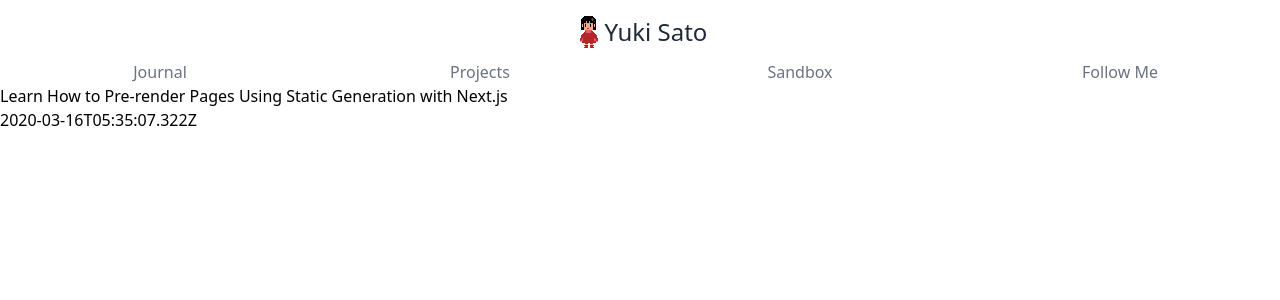
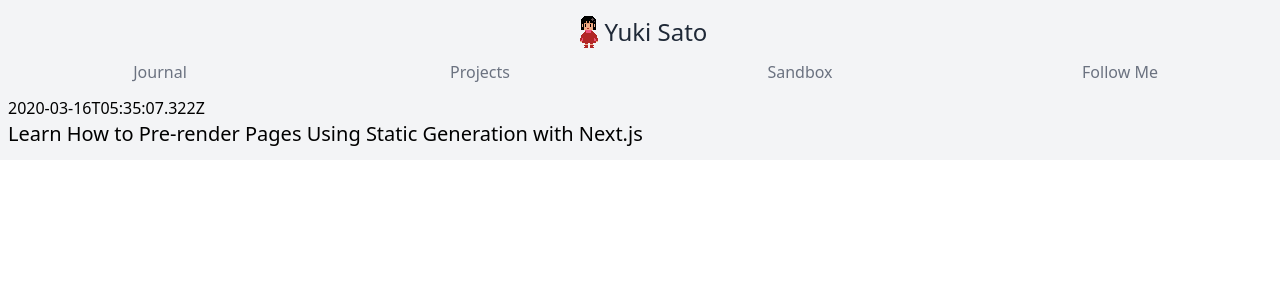
Before and after one commit to youxiberlin/next-blog, a Next.js app: page / in a window 1280 px wide. Shown: the top 300 px of the page. Built offline with nearby package versions, Linux system fonts and the light colour scheme.

Commit message:
Update posts layout

```diff
--- a/components/layouts/main.js
+++ b/components/layouts/main.js
@@ -4,8 +4,8 @@ import colors from "../../css/colors";
 
 export default ({ children }) => {
   return (
-    <div class="bg-black">
-      <main class="bg-white container mx-auto">
+    <div class="bg-gray-100">
+      <main class="container mx-auto">
         <Head>
           <title>Yuki's blog</title>
         </Head>
--- a/components/layouts/top-posts.js
+++ b/components/layouts/top-posts.js
@@ -1,8 +1,8 @@
 const TopPosts = ({ title, date }) => (
-  <section>
-    <h3>{title}</h3>
+  <div class="pl-2 py-3">
     <span>{date}</span>
-  </section>
+    <h3 class="text-xl">{title}</h3>
+  </div>
 )
 
 export default TopPosts;
```
